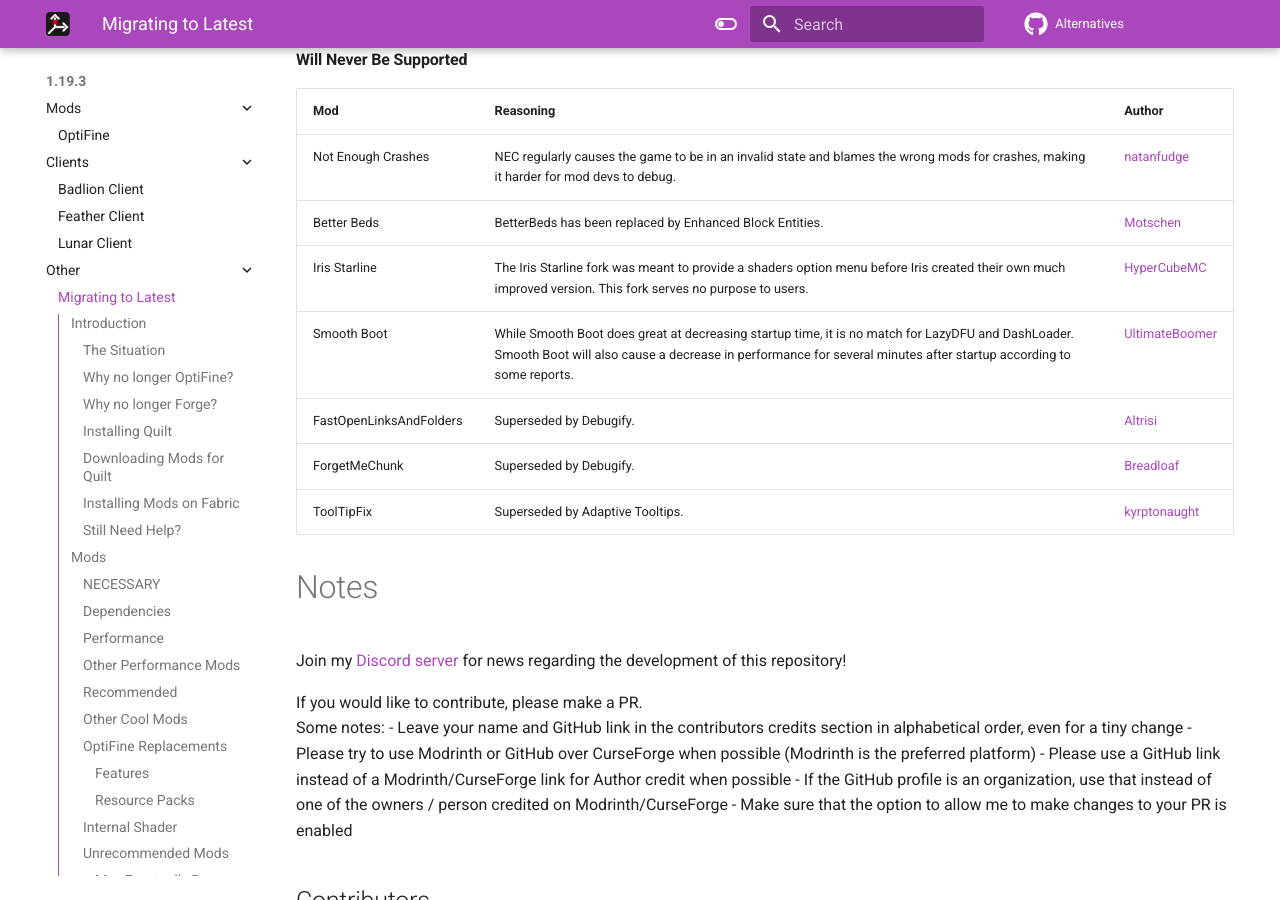
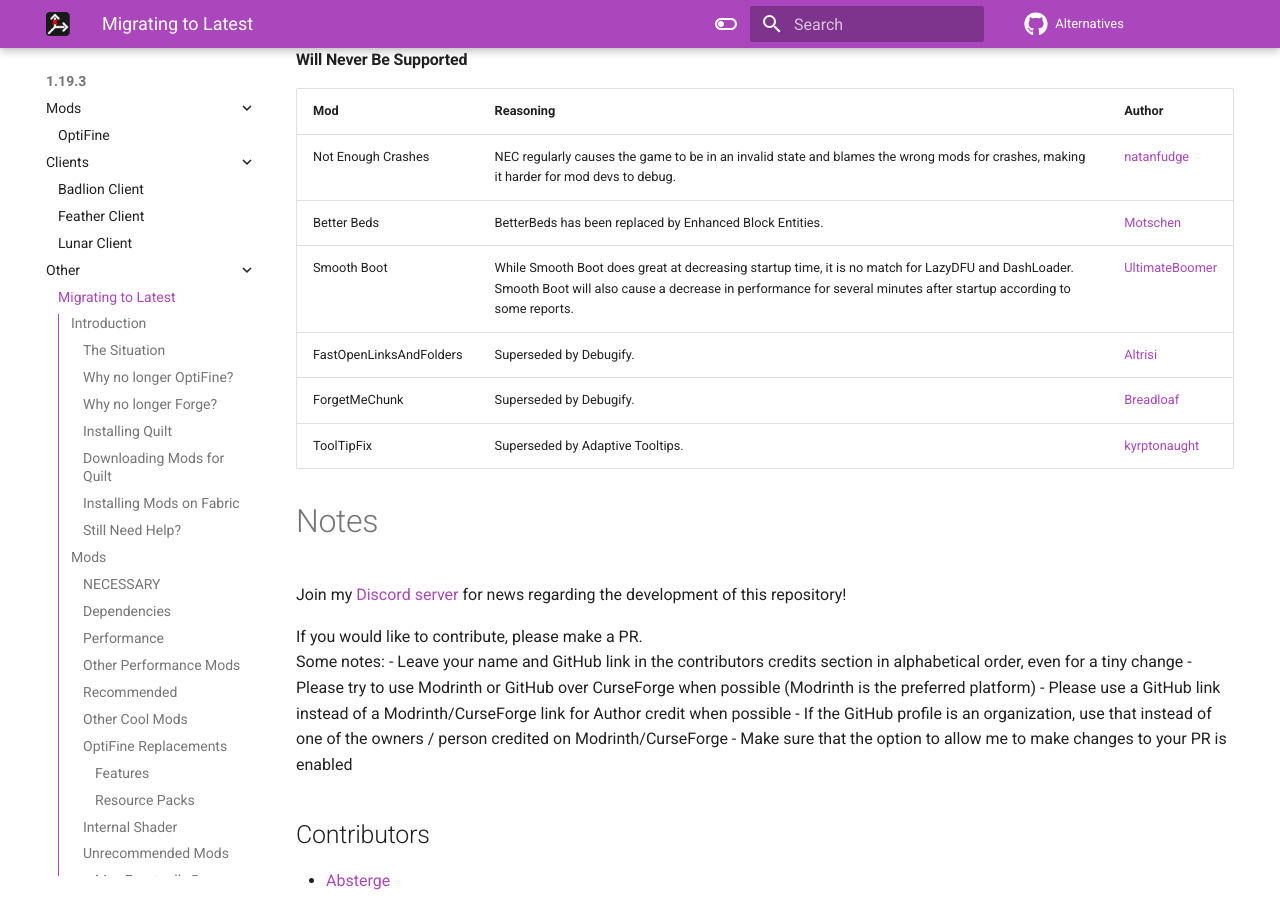
Before and after one commit to MicrocontrollersDev/Alternatives, an MkDocs documentation site: the page built from docs/latest/migrating.md, in a window 1280 px wide and 900 px high, scrolled down 9471 px. Built offline with MkDocs 1.6.1 and Material for MkDocs 9.7.7, drawn with Linux system fonts in a browser that asks for light colours; comment, search, counter and statistics services are not loaded; some of the changed lines change nothing that is shown; some of the changed text lies outside the part shown.

Commit message:
update some mods

```diff
--- a/docs/latest/migrating.md
+++ b/docs/latest/migrating.md
@@ -217,8 +217,8 @@
 | --- | --- | --- | --- |
 | [Zoomify](https://modrinth.com/mod/zoomify) | Zoom. More customizable than OptiFine's. | [isXander](https://github.com/isXander) |
 | [Cosmetica](https://modrinth.com/mod/cosmetica) | Capes. Free, more customizable than OptiFine, and other cosmetics. | [Cosmetica-cc](https://github.com/Cosmetica-cc)
-| [LambDynamicLights - No 1.19.4 Yet](https://modrinth.com/mod/lambdynamiclights) | Dynamic lights. More customizable than OptiFine. | [LambdAurora](https://github.com/LambdAurora) |
-| [LambdaBetterGrass - No 1.19.4 Yet](https://modrinth.com/mod/lambdabettergrass) | Better grass and better snow. More customizable than OptiFine. | [LambdAurora](https://github.com/LambdAurora) |
+| [LambDynamicLights](https://modrinth.com/mod/lambdynamiclights) | Dynamic lights. More customizable than OptiFine. | [LambdAurora](https://github.com/LambdAurora) |
+| [LambdaBetterGrass](https://modrinth.com/mod/lambdabettergrass) | Better grass and better snow. More customizable than OptiFine. | [LambdAurora](https://github.com/LambdAurora) |
 | [Cull Less Leaves](https://modrinth.com/mod/cull-less-leaves) | Smart leaves. | [isXander](https://github.com/isXander) |
 | [Fabrishot - No 1.19.4 Yet](https://modrinth.com/mod/fabrishot) | Higher resolution Screenshots. More customizable than OptiFine. | [ramidzkh](https://modrinth.com/user/z0r5biKh) |
 
@@ -267,7 +267,6 @@
 | --- | --- | --- |
 | Not Enough Crashes | NEC regularly causes the game to be in an invalid state and blames the wrong mods for crashes, making it harder for mod devs to debug. | [natanfudge](https://github.com/natanfudge) |
 | Better Beds | BetterBeds has been replaced by Enhanced Block Entities. | [Motschen](https://github.com/Motschen) |
-| Iris Starline | The Iris Starline fork was meant to provide a shaders option menu before Iris created their own much improved version. This fork serves no purpose to users. | [HyperCubeMC](https://github.com/HyperCubeMC) |
 | Smooth Boot | While Smooth Boot does great at decreasing startup time, it is no match for LazyDFU and DashLoader. Smooth Boot will also cause a decrease in performance for several minutes after startup according to some reports. | [UltimateBoomer](https://github.com/UltimateBoomer) |
 | FastOpenLinksAndFolders | Superseded by Debugify. | [Altrisi](https://github.com/altrisi) |
 | ForgetMeChunk | Superseded by Debugify. | [Breadloaf](https://github.com/mjwells2002) |
```
